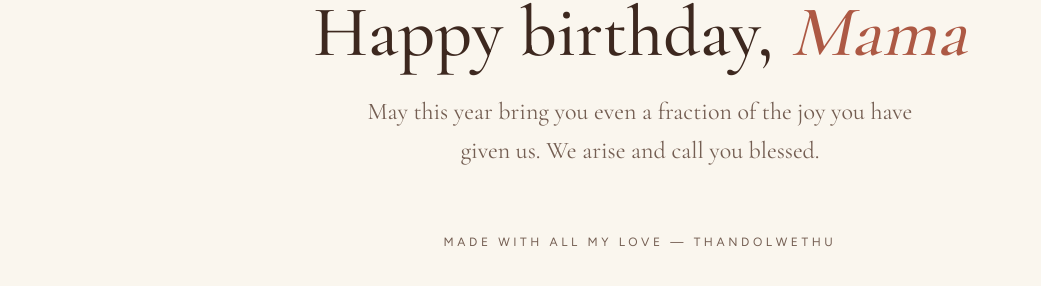
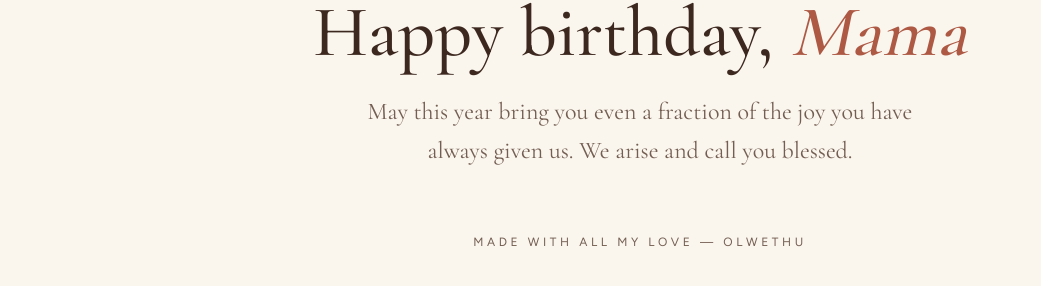
Before and after one commit to thando-frontend/tomyrolemodel, a Next.js app: page / in a window 1280 px wide. Shown: the part 6754-7040 px from the top of the page, without its empty margins (0-1041 px from the left). Built offline with nearby package versions, Linux system fonts and the light colour scheme.

Commit message:
Update closing.tsx

```diff
--- a/components/closing.tsx
+++ b/components/closing.tsx
@@ -34,11 +34,11 @@ export function Closing() {
           <span className="italic text-primary">{'Mama'}</span>
         </h2>
         <p className="font-serif text-xl md:text-2xl text-muted-foreground mt-6 max-w-xl leading-relaxed text-pretty">
-          {'May this year bring you even a fraction of the joy you have given us. We arise and call you blessed.'}
+          {'May this year bring you even a fraction of the joy you have always given us. We arise and call you blessed.'}
         </p>
 
         <p className="font-sans text-xs tracking-[0.3em] uppercase text-muted-foreground mt-16">
-          {'Made with all my love — Thandolwethu'}
+          {'Made with all my love — Olwethu'}
         </p>
       </div>
     </section>
```
